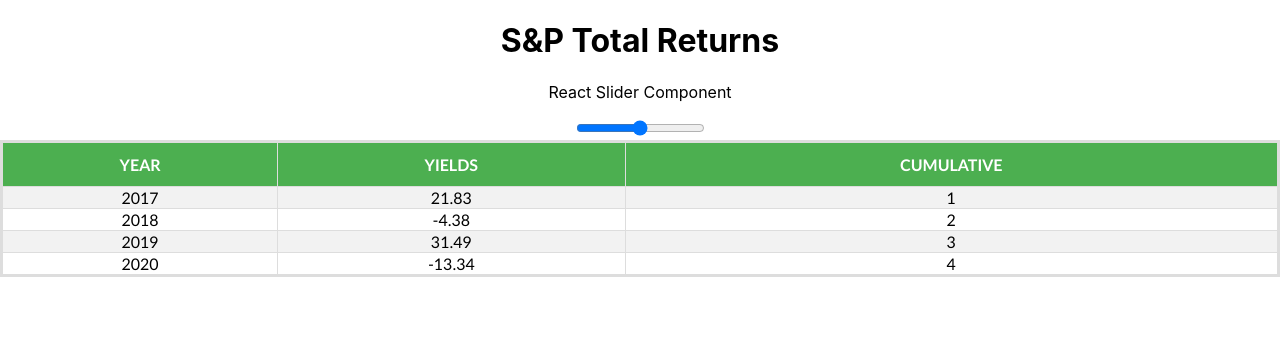
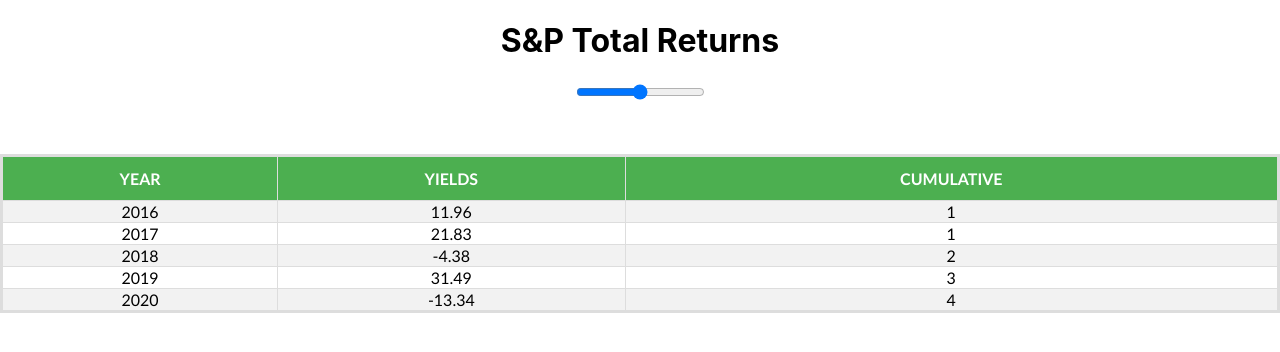
Before and after one commit to cliftonwferguson/Returns, a React (Create React App) app: page / in a window 1280 px wide. Shown: the top 352 px of the page. Built offline with nearby package versions, Linux system fonts and the light colour scheme.

Commit message:
First Commit

```diff
--- a/src/App.js
+++ b/src/App.js
@@ -10,6 +10,7 @@
       super(props)
       this.state = {
          indexReturns: [
+            { year: '2016', yields: 11.96, cumulative: 1 },
             { year: '2017', yields: 21.83, cumulative: 1 },
             { year: '2018', yields: -4.38, cumulative: 2 },
             { year: '2019', yields: 31.49, cumulative: 3},
@@ -55,7 +56,6 @@
       return (
          <div className="App">
             <h1>S&P Total Returns</h1>
-            <p>React Slider Component</p>
             <Slider />
             {/* <Slider
                min={0}
--- a/src/Slider/Slider.css
+++ b/src/Slider/Slider.css
@@ -0,0 +1,5 @@
+
+.slider-container {
+    margin-bottom: 50px;
+    width: 100%;
+}
--- a/src/Slider/Slider.js
+++ b/src/Slider/Slider.js
@@ -1,5 +1,5 @@
 import React from 'react';
-
+import './Slider.css';
 
 
 const Slider = (props) => {
```
